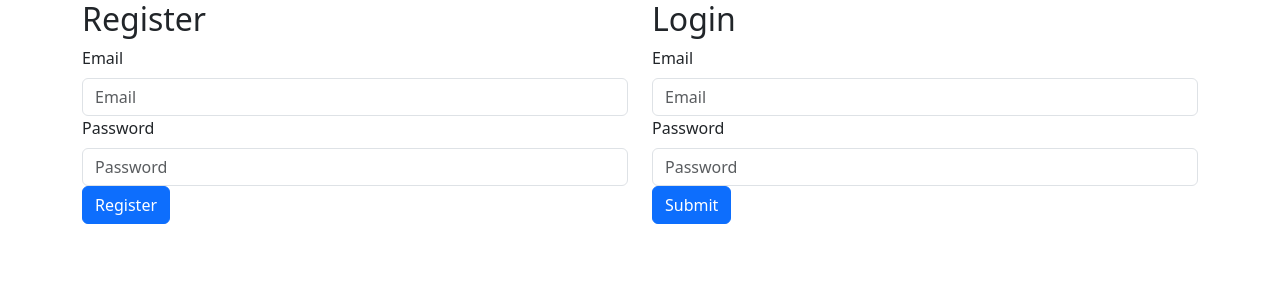
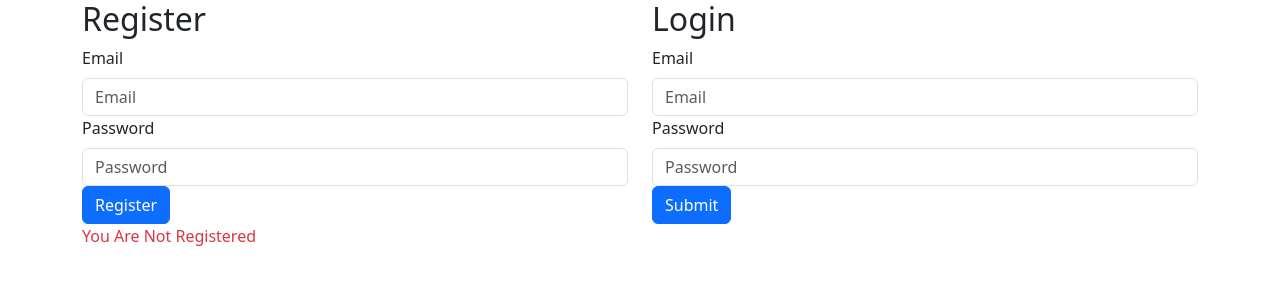
Before and after one commit to thesystemsmith/react-auth, a React (Create React App) app: page / in a window 1280 px wide. Shown: the top 300 px of the page. Built offline with nearby package versions, Linux system fonts and the light colour scheme.

Commit message:
feat - connecting to backend, axios

```diff
--- a/package.json
+++ b/package.json
@@ -8,7 +8,9 @@
     "@testing-library/user-event": "^13.5.0",
     "ajv": "^6.12.6",
     "ajv-keywords": "^3.5.2",
+    "axios": "^1.7.2",
     "bootstrap": "^5.3.3",
+    "http-proxy-middleware": "^3.0.0",
     "react": "^18.3.1",
     "react-bootstrap": "^2.10.2",
     "react-dom": "^18.3.1",
--- a/src/Login.js
+++ b/src/Login.js
@@ -7,12 +7,12 @@ export default function Login() {
             <h2>Login</h2>
             <Form>
                 {/* email */}
-                <Form.Group controlId='formBasicEmail'>
+                <Form.Group controlId='formBasicEmail1'>
                     <Form.Label> Email </Form.Label>
                     <Form.Control type='email' placeholder='Email'/>
                 </Form.Group>
                 {/* password */}
-                <Form.Group controlId='formBasicPassword'>
+                <Form.Group controlId='formBasicPassword1'>
                     <Form.Label> Password </Form.Label>
                     <Form.Control type='password' placeholder='Password'/>
                 </Form.Group>
--- a/src/Register.js
+++ b/src/Register.js
@@ -1,5 +1,6 @@
 import React, {useState} from 'react';
 import { Form, Button } from 'react-bootstrap';
+import axios from 'axios';
 
 export default function Register() {
     // State declarations
@@ -12,13 +13,38 @@ export default function Register() {
         // prevent the form from refreshing the whole page
         e.preventDefault();
         // make a popup alert showing the "submitted" text
-        alert("Submited");
+        // alert("Submited");
+
+        // set config
+        const configuration = {
+            method: 'post',
+            // url: 'https://nodejs-mongo-auth.onrender.com',
+            url:'http://localhost:3000/register',
+            data: {
+                email,
+                password
+            },
+            headers :{}
+        }
+        debugger
+        // make the api call
+        axios(configuration)
+            .then(result => {
+                debugger
+                console.log(result)
+                setRegister(true);
+            })
+            .catch(error => {
+                debugger
+                console.log(error)
+            })
     }
 
     return (
         <>
             <h2>Register</h2>
             <Form onSubmit={(e)=>handleSubmit(e)}>
+
                 {/* email */}
                 <Form.Group controlId='formBasicEmail'>
                     <Form.Label> Email </Form.Label>
@@ -30,6 +56,7 @@ export default function Register() {
                         placeholder='Email'
                     />
                 </Form.Group>
+
                 {/* password */}
                 <Form.Group controlId='formBasicPassword'>
                     <Form.Label> Password </Form.Label>
@@ -41,6 +68,7 @@ export default function Register() {
                         placeholder='Password'
                     />
                 </Form.Group>
+
                 {/*submit button */}
                 <Button
                     variant='primary'
@@ -49,6 +77,14 @@ export default function Register() {
                 >
                     Register
                 </Button>
+
+                {/* display success message */}
+                {register ? (
+                    <p className="text-success">You Are Registered Successfully</p>
+                ) : (
+                    <p className="text-danger">You Are Not Registered</p>
+                )}
+
             </Form>
         </>
     )
```
Also changed, not shown: 1 other file (tests, documents, lock files or other folders).
